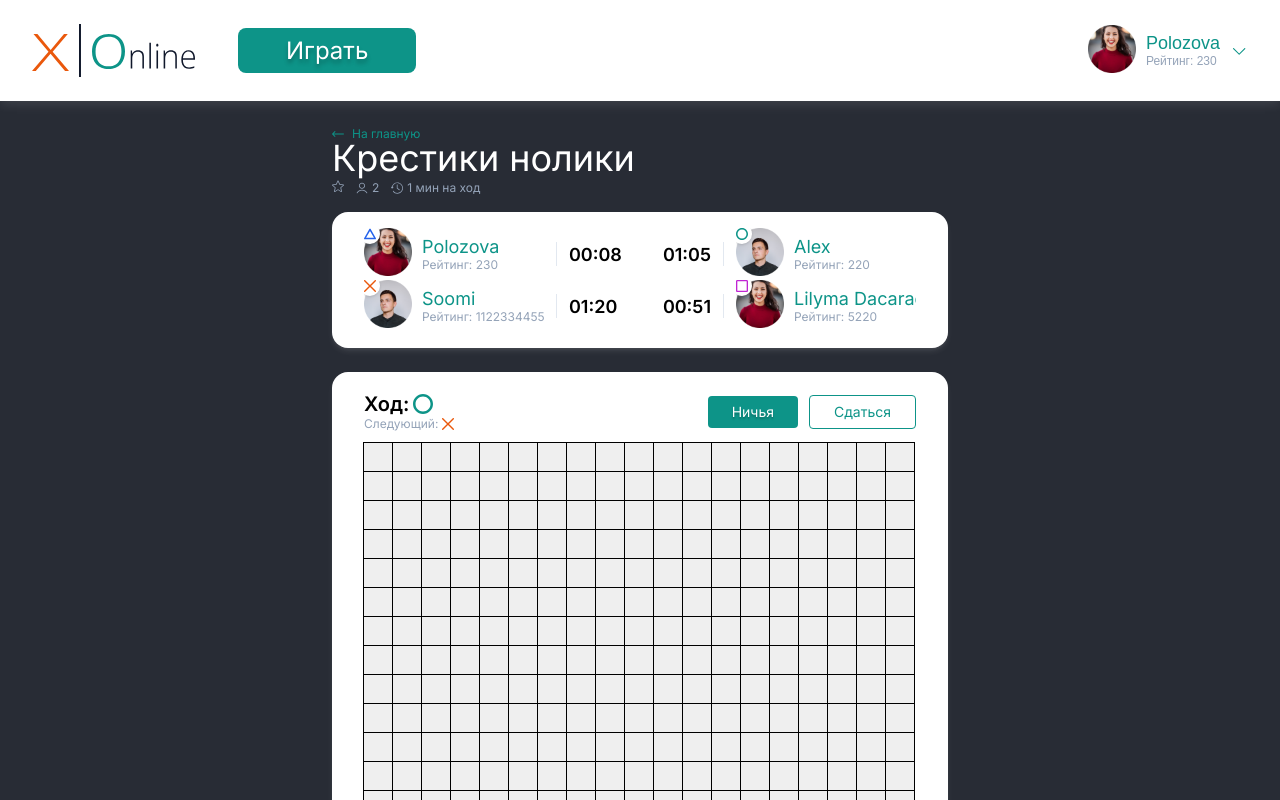
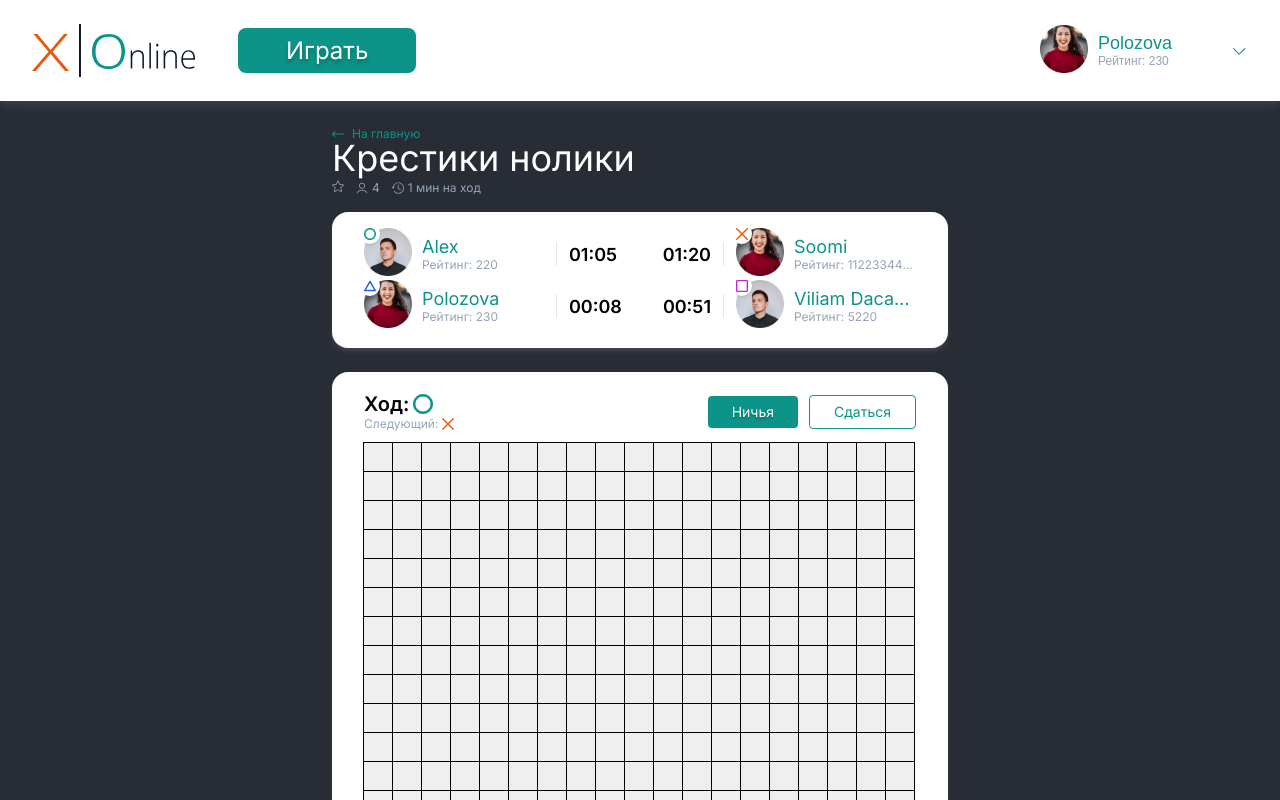
Before and after one commit to polozovaanastasia/tic-tac-toe-online, a Next.js app: page / in a window 1280 px wide. Shown: the top 800 px of the page. Built offline with nearby package versions, Linux system fonts and the light colour scheme.

Commit message:
adding game mode depending players count.

```diff
--- a/src/app/page.tsx
+++ b/src/app/page.tsx
@@ -7,21 +7,15 @@ import GameField from "@/components/GameNew/GameField/GameField";
 import { GAME_SYMBOL } from "@/constants";
 
 function Home() {
+    const playersCount = 4;
     return (
         <div className={styles["app"]}>
             <Header />
             <main className={styles["app-content"]}>
-                <GameTitle />
+                <GameTitle playersCount={playersCount} />
                 <GameInfo
+                    playersCount={playersCount}
                     players={[
-                        {
-                            id: 1,
-                            name: "Polozova",
-                            rating: 230,
-                            symbol: GAME_SYMBOL.TRIANGLE,
-                            time: "00:08",
-                            avatar: "/images/avatar.png",
-                        },
                         {
                             id: 2,
                             name: "Alex",
@@ -36,20 +30,28 @@ function Home() {
                             rating: 112233445566778899,
                             symbol: GAME_SYMBOL.CROSS,
                             time: "01:20",
-                            avatar: "/images/avatar2.png",
+                            avatar: "/images/avatar.png",
+                        },
+                        {
+                            id: 1,
+                            name: "Polozova",
+                            rating: 230,
+                            symbol: GAME_SYMBOL.TRIANGLE,
+                            time: "00:08",
+                            avatar: "/images/avatar.png",
                         },
                         {
                             id: 4,
-                            name: "Lilyma Dacarad",
+                            name: "Viliam Dacarad",
                             rating: 5220,
                             symbol: GAME_SYMBOL.SQUARE,
                             time: "00:51",
-                            avatar: "/images/avatar.png",
+                            avatar: "/images/avatar2.png",
                         },
                     ]}
                     className="container-margins"
                 />
-                <GameField />
+                <GameField playersCount={playersCount} />
             </main>
         </div>
     );
--- a/src/components/GameNew/GameField/GameField.tsx
+++ b/src/components/GameNew/GameField/GameField.tsx
@@ -5,8 +5,13 @@ import GameMoveInfo from "./GameMoveInfo/GameMoveInfo";
 import { SIZES } from "@/constants";
 import useGameState from "../../../hooks/useGameState";
 
-function GameField() {
-    const { cells, currentMove, nextMove, onCellClickHandler } = useGameState();
+type GameFieldPropsType = {
+    playersCount: number;
+};
+
+function GameField({ playersCount }: GameFieldPropsType) {
+    const { cells, currentMove, nextMove, onCellClickHandler } =
+        useGameState(playersCount);
     const actions = (
         <>
             <UIButtons variant="primary" size={SIZES.MEDIUM} onClick={() => {}}>
--- a/src/components/GameNew/GameInfo/GameInfo.tsx
+++ b/src/components/GameNew/GameInfo/GameInfo.tsx
@@ -12,14 +12,15 @@ export type PlayerType = {
 };
 
 type GameInfoPropsType = {
+    playersCount: number;
     players: Array<PlayerType>;
     className: string;
 };
 
-function GameInfo({ players, className }: GameInfoPropsType) {
+function GameInfo({ playersCount, players, className }: GameInfoPropsType) {
     return (
         <div className={`${styles["game-info"]} ${styles[className]}`}>
-            {players.map((player) => {
+            {players.slice(0, playersCount).map((player) => {
                 const { id, name, rating, symbol, time, avatar } = player;
                 return (
                     <PlayerInfo
@@ -32,18 +33,6 @@ function GameInfo({ players, className }: GameInfoPropsType) {
                         avatar={avatar}
                     />
                 );
-                // <div key={player.id} className={styles["game-info__section"]}>
-                //     <Profile
-                //         name={player.name}
-                //         rating={player.rating}
-                //         avatarSrc={avatarSrc}
-                //         label={GAME_SYMBOL.CROSS}
-                //     />
-                //     <span></span>
-                //     <div className={styles["game-info__time"]}>
-                //         {player.time}
-                //     </div>
-                // </div>
             })}
         </div>
     );
--- a/src/components/GameNew/GameTitle/GameTitle.tsx
+++ b/src/components/GameNew/GameTitle/GameTitle.tsx
@@ -5,7 +5,11 @@ import StarIcon from "@/components/Icons/StarIcon";
 import UserIcon from "@/components/Icons/UserIcon";
 import TimeIcon from "@/components/Icons/TimeIcon";
 
-function GameTitle() {
+type GameTitlePropsType = {
+    playersCount: number;
+};
+
+function GameTitle({ playersCount }: GameTitlePropsType) {
     return (
         <div className={styles["game-title"]}>
             <Link className={styles["game-title__link"]} href="#">
@@ -16,7 +20,8 @@ function GameTitle() {
             <div className={styles["game-title__info"]}>
                 <StarIcon />
                 <span className={styles["game-title__player-count"]}>
-                    <UserIcon />2
+                    <UserIcon />
+                    {playersCount}
                 </span>
                 <span className={styles["game-title__time"]}>
                     <TimeIcon />1 мин на ход
--- a/src/components/Profile/Profile.module.css
+++ b/src/components/Profile/Profile.module.css
@@ -37,9 +37,16 @@
     flex-direction: column;
 }
 
+.profile__player-info-name,
+.profile__player-info-rating {
+    width: calc(180px - 58px);
+    text-wrap: nowrap;
+    overflow: hidden;
+    text-overflow: ellipsis;
+}
+
 .profile__player-info-name {
     font-size: 18px;
-    text-wrap: nowrap;
     color: #0d9488;
     transition: color 0.3s;
 }
@@ -50,6 +57,5 @@ button:hover .profile__player-info-name {
 
 .profile__player-info-rating {
     font-size: 12px;
-    text-wrap: nowrap;
     color: #94a3b8;
 }
--- a/src/hooks/useGameState.ts
+++ b/src/hooks/useGameState.ts
@@ -4,18 +4,20 @@ import { GAME_SYMBOL, MOVE_ORDER } from "@/constants";
 import { CellType, gameStateType } from "@/types";
 import { useState } from "react";
 
-function useGameState() {
+function useGameState(playersCount: number) {
     const [{ cells, currentMove }, setGameState] = useState<gameStateType>(
         () => ({
             cells: new Array(19 * 19).fill(null),
             currentMove: GAME_SYMBOL.ZERO,
         })
     );
-    const nextMove = getNextMove();
+    const nextMove = getNextMove(playersCount);
 
-    function getNextMove() {
-        const nextMoveIndex = MOVE_ORDER.indexOf(currentMove) + 1;
-        return MOVE_ORDER[nextMoveIndex] || MOVE_ORDER[0];
+    function getNextMove(playersCount: number) {
+        const moveOrder = MOVE_ORDER.slice(0, playersCount);
+        const nextMoveIndex = moveOrder.indexOf(currentMove) + 1;
+
+        return moveOrder[nextMoveIndex] || moveOrder[0];
     }
 
     function onCellClickHandler(index: number) {
```
